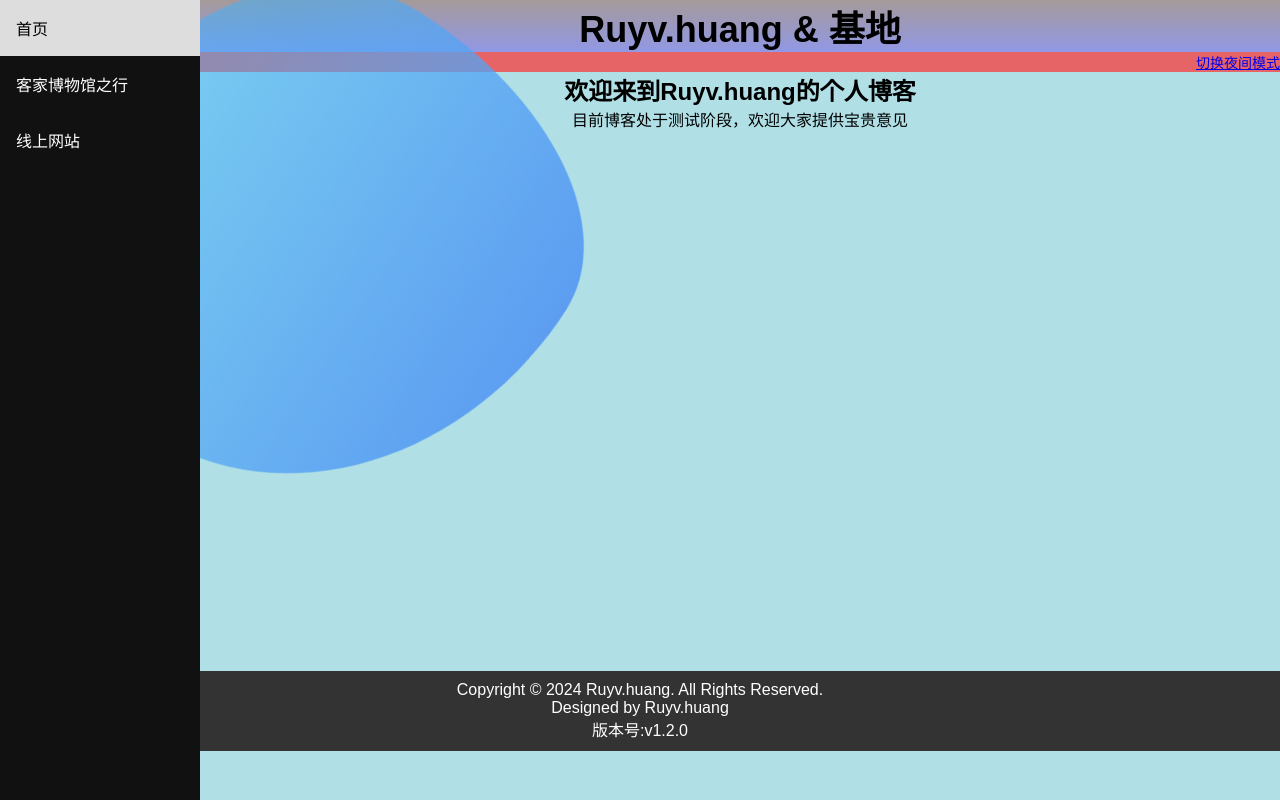
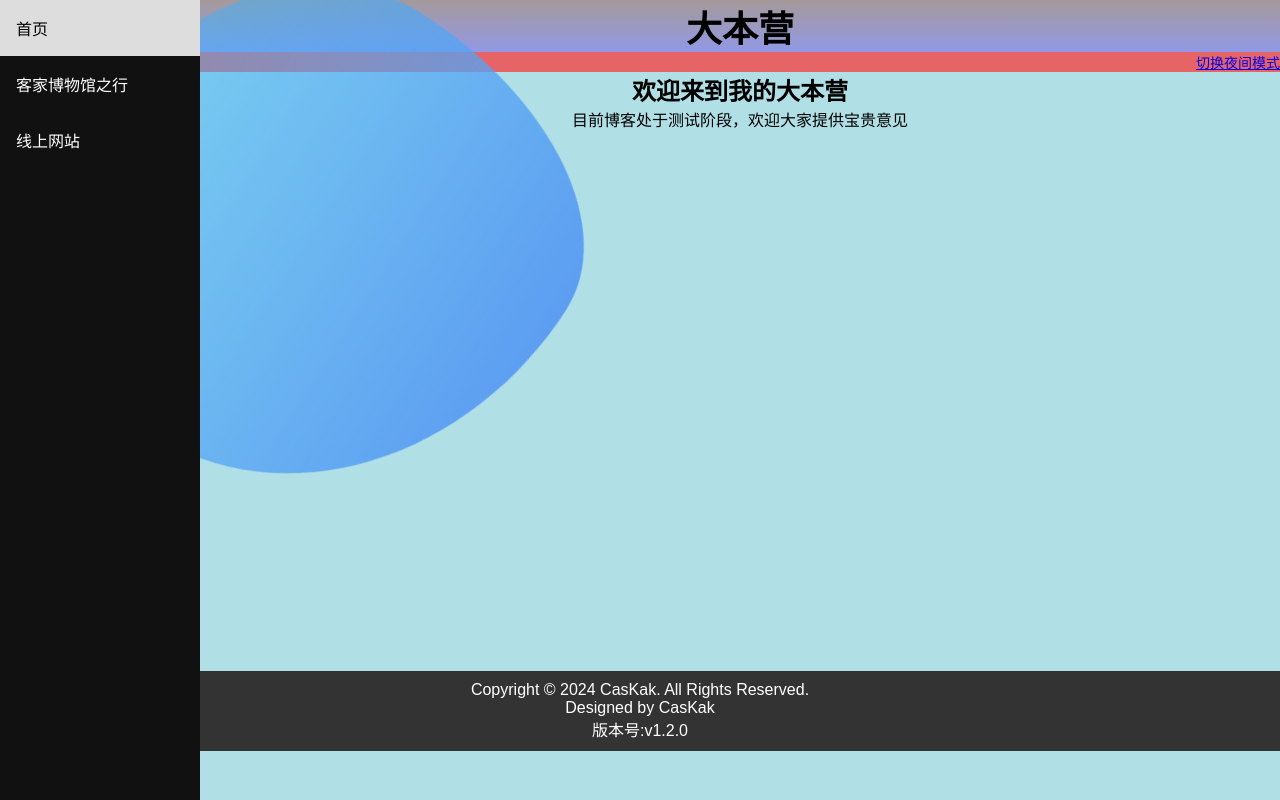
Before and after one commit to CasKak/Ruyv.huang.github.io, a plain HTML site: page index.html in a window 1280 px wide. Drawn offline with nearby package versions, Linux system fonts and the light colour scheme.

Commit message:
Update index.html

```diff
--- a/index.html
+++ b/index.html
@@ -5,7 +5,7 @@
 <meta charset="utf-8">
 <link rel="icon" type="image/x-icon" href="校徽.png">
 <link rel="stylesheet" type="text/css" href="./first-style.css">
-<meta name="241110210黄汝玉" content="首页;版本号:v1.0">
+<meta name="Caskak" content="首页;版本号:v1.0">
 </head>
 <body>
   <div class="blob"></div>
@@ -17,7 +17,7 @@
 </div>
 
 <div class="content">
-  <h1>Ruyv.huang & 基地</h1>
+  <h1>大本营</h1>
         <div class="mode-toggle">
         <!-- 夜间模式 -->
         <a href="javascript:void(0);" id  ="mode-toggle">切换夜间模式</a>
@@ -29,7 +29,7 @@
           <!-- 夜间模式结束 -->
         </div>
       <div class="about-me">
-        <h2>欢迎来到Ruyv.huang的个人博客</h2>
+        <h2>欢迎来到我的大本营</h2>
         <p>目前博客处于测试阶段，欢迎大家提供宝贵意见</p>
         <br>
         <br>
@@ -67,8 +67,8 @@
 
 <!-- 版权说明 start -->
 <div class="footer">
-  <p class="copyright">Copyright © 2024 Ruyv.huang. All Rights Reserved.</p>
-  <p>Designed by Ruyv.huang</p>
+  <p class="copyright">Copyright © 2024 CasKak. All Rights Reserved.</p>
+  <p>Designed by CasKak</p>
   <p>版本号:v1.2.0</p>
 </div>
 <!-- 版权说明 end -->
```
